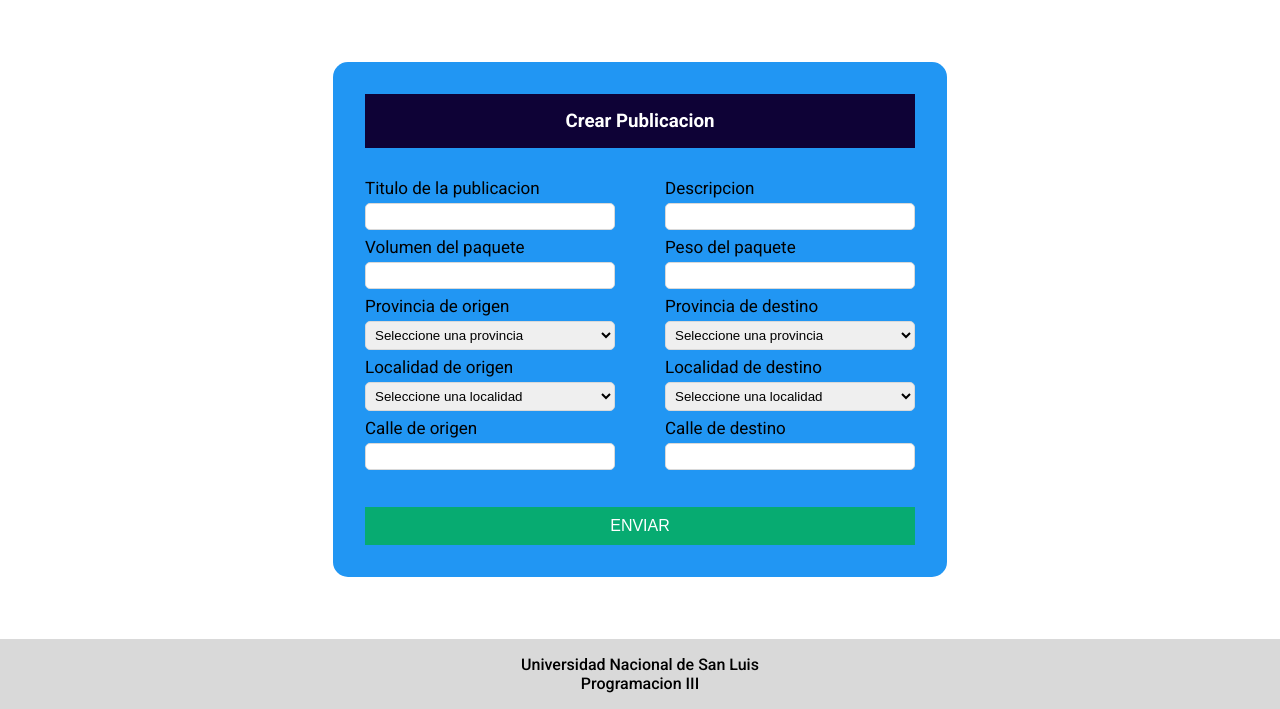
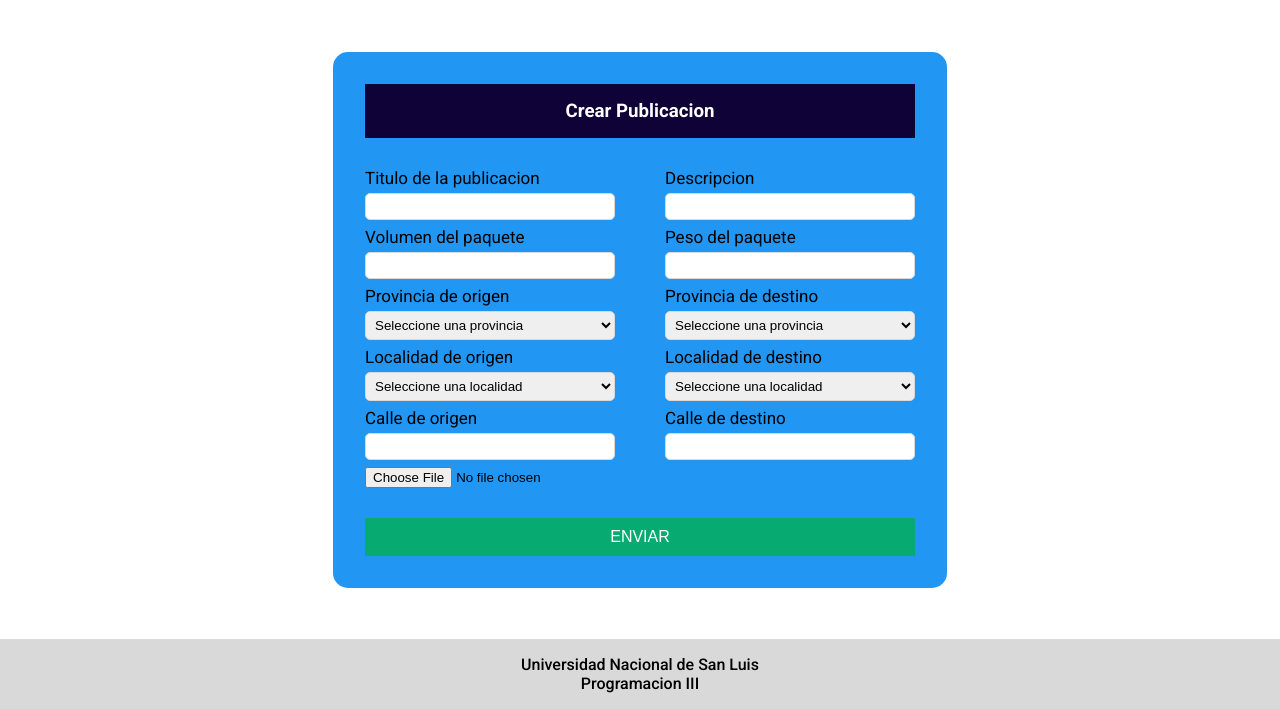
Before and after one commit to jero447/Proyecto-Integrador-Very-Deli, a PHP site: the page made by Very Deli/paginas/creacion-publicacion/formCrearPublicacion.php in a window 1280 px wide. Shown: the part 91-800 px from the top of the page. Run offline with PHP 8.4, Linux system fonts and the light colour scheme.

Commit message:
Actualizando codigo

```diff
--- a/Very Deli/paginas/creacion-publicacion/formCrearPublicacion.php
+++ b/Very Deli/paginas/creacion-publicacion/formCrearPublicacion.php
@@ -38,7 +38,7 @@
     </header>
     <main>
 
-    <form action= "insertarPublicacion.php" method = 'POST' class='formularioCreacion'>
+    <form action= "insertarPublicacion.php" method = 'POST' class='formularioCreacion' enctype="multipart/form-data">
         <div class="titulo-crear">
             <h3>Crear Publicacion</h3>
         </div>
@@ -172,6 +172,9 @@
                     <input type='text' name='calle-destino'>
                 </div>
             </div>
+            <div>
+                <input type="file" name="imagen" id="" accept="image/*">
+            </div>
         </div>
         <input type='submit' value='ENVIAR' class="btn-enviar">
 
--- a/Very Deli/paginas/creacion-publicacion/insertarPublicacion.php
+++ b/Very Deli/paginas/creacion-publicacion/insertarPublicacion.php
@@ -23,6 +23,7 @@ $local_origen = $_POST["local-origen"];
 $local_destino = $_POST["local-destino"];
 $calle_origen = $_POST["calle-origen"];
 $calle_destino = $_POST["calle-destino"];
+$imagen = $_FILES["imagen"];
 
 require("../../conexionBD.php");
 $conexion = mysqli_connect($db_host,$db_usuario,$db_contra,$db_nombre);
```
